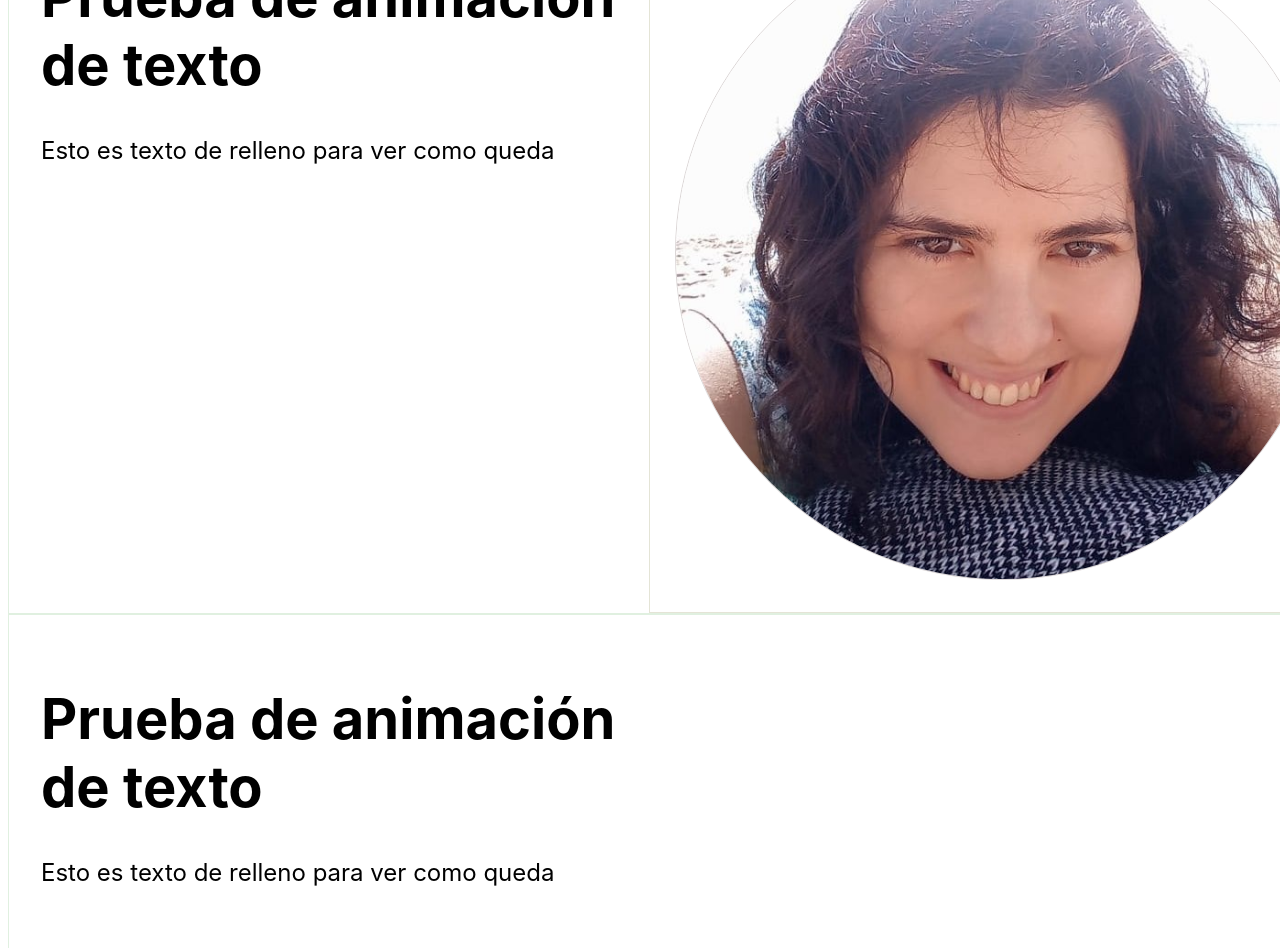
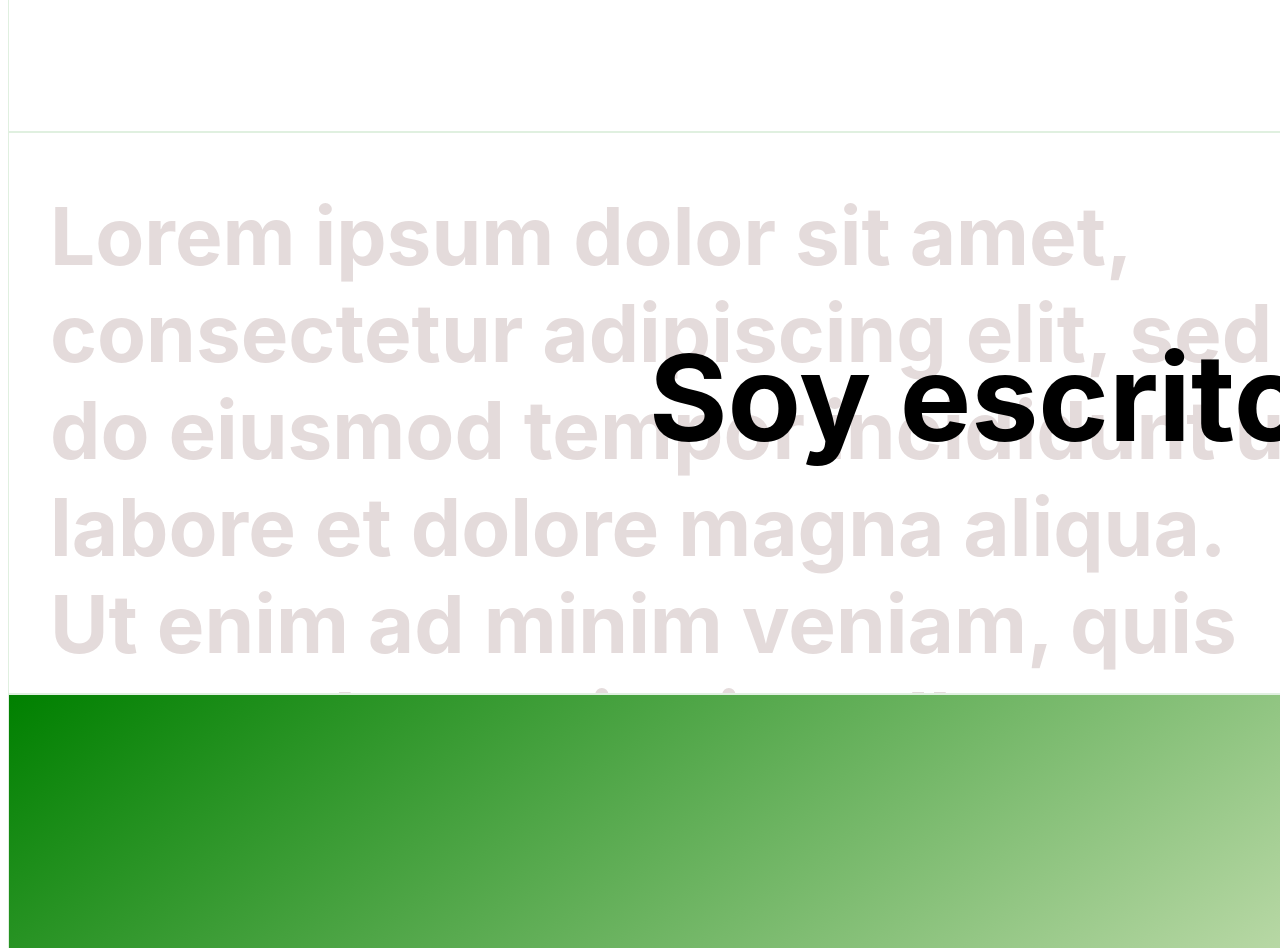
Before and after one commit to Juansa77/etwp, a React (Vite) app: page / in a window 1280 px wide. Shown: the part 2520-3468 px from the top of the page. Built offline with nearby package versions, Linux system fonts and the light colour scheme.

Commit message:
added gradient an backg animation, fixed animatedtext and animatedpic for loooping when visible

```diff
--- /dev/null
+++ b/src/Hooks/useVerticalScrollPosition.jsx
@@ -0,0 +1,24 @@
+import { useEffect, useState } from "react";
+
+
+const useVerticalScrollPosition = () => {
+  const [verticalScrollPosition, setVerticalScrollPosition] = useState(0);
+
+  useEffect(() => {
+    //* Seteamos el cuurentScroll al valor actual de scroll de la pantalla
+    const handleScroll = () => {
+      const currentVerticalScroll = window.scrollY;
+      setVerticalScrollPosition(currentVerticalScroll);
+    };
+//* Añadimos un listener a la pantalla
+    window.addEventListener("scroll", handleScroll);
+//* Desmontamos el evento
+    return () => {
+      window.removeEventListener("scroll", handleScroll);
+    };
+  }, []);
+//* Retornamos el valor de la posición vertical
+  return verticalScrollPosition;
+};
+
+export default useVerticalScrollPosition;
--- a/src/components/AnimatedPic/AnimatedPic.css
+++ b/src/components/AnimatedPic/AnimatedPic.css
@@ -11,7 +11,7 @@
     padding: 4vh;
 
   transform: translateX(-100%); /* Inicialmente fuera de la pantalla a la izquierda */
-  transition: transform 1.5s ease;
+  transition: transform 2.5s ease;
   border: 1px solid rgb(228, 228, 214);
   display: flex;
   width: 100%;
--- a/src/components/AnimatedPic/AnimatedPic.jsx
+++ b/src/components/AnimatedPic/AnimatedPic.jsx
@@ -45,6 +45,18 @@ const AnimatedPic = ({ direction, pic, form }) => {
     // Aplica la animación cuando el elemento es visible
     if (isVisible) {
       animatedTextRef.current.style.transform = "translateX(0)";
+    }else{
+      if(direction=="left"){
+        animatedTextRef.current.style.transform = "translateX(-100%)";
+      }
+      if(direction=="right"){
+        animatedTextRef.current.style.transform = "translateX(100%)";
+      }
+
+      if(direction=="up"){
+        animatedTextRef.current.style.transform = "translateY(50%)";
+      }
+
     }
   }, [isVisible]);
 
--- a/src/components/AnimatedText/AnimatedText.css
+++ b/src/components/AnimatedText/AnimatedText.css
@@ -11,7 +11,7 @@
     padding: 4vh;
 
   transform: translateX(-100%); /* Inicialmente fuera de la pantalla a la izquierda */
-  transition: transform 1.5s ease;
+  transition: transform 2.5s ease;
 
 }
 
--- a/src/components/AnimatedText/AnimatedText.jsx
+++ b/src/components/AnimatedText/AnimatedText.jsx
@@ -45,6 +45,18 @@ const AnimatedText = ({ direction }) => {
     // Aplica la animación cuando el elemento es visible
     if (isVisible) {
       animatedTextRef.current.style.transform = "translateX(0)";
+    }else{
+      if(direction=="left"){
+        animatedTextRef.current.style.transform = "translateX(-100%)";
+      }
+      if(direction=="right"){
+        animatedTextRef.current.style.transform = "translateX(100%)";
+      }
+
+      if(direction=="up"){
+        animatedTextRef.current.style.transform = "translateY(50%)";
+      }
+
     }
   }, [isVisible]);
 
--- /dev/null
+++ b/src/components/AnimatedTextBack/AnimatedTextBack.css
@@ -0,0 +1,24 @@
+.animatedTextBack-container{
+    height: 70vh;
+    width: 100%;
+    overflow: hidden;
+    position: relative;
+}
+
+.backTextAnimated{
+    position: relative;
+    font-size: 10vh;
+
+   /* transition:  0.5s ease-in-out;*/
+   color:rgb(228, 219, 219);
+}
+
+.mainText{
+    position: absolute;
+    top:20%;
+    left:50%;
+    font-size: 15vh;
+    width: 100%;
+    height: min-content;
+
+}
--- /dev/null
+++ b/src/components/AnimatedTextBack/AnimatedTextBack.jsx
@@ -0,0 +1,37 @@
+import { useState, useEffect, useRef } from "react";
+import useVerticalScrollPosition from "../../Hooks/useVerticalScrollPosition";
+
+import "./AnimatedTextBack.css";
+
+const AnimatedTextBack = () => {
+  const textAnimatedBack= useRef()
+  const verticalScrollPosition = useVerticalScrollPosition().toFixed(0)
+  const [animationValue, setAnimationValue] = useState(0)
+
+  useEffect(()=>{
+
+setAnimationValue((verticalScrollPosition/100)-40)
+textAnimatedBack.current.style.left=`${animationValue}%`
+  }
+
+  ,[verticalScrollPosition])
+
+  console.log(animationValue)
+  console.log(verticalScrollPosition);
+  return (
+    <div className="animatedTextBack-container">
+      <h1  className="backTextAnimated"  ref={textAnimatedBack}>
+        Lorem ipsum dolor sit amet, consectetur adipiscing elit, sed do eiusmod
+        tempor incididunt ut labore et dolore magna aliqua. Ut enim ad minim
+        veniam, quis nostrud exercitation ullamco laboris nisi ut aliquip ex ea
+        commodo consequat. Duis aute irure dolor in reprehenderit in voluptate
+        velit esse cillum dolore eu fugiat nulla pariatur. Excepteur sint
+        occaecat cupidatat non proident, sunt in culpa qui officia deserunt
+        mollit anim id est laborum.
+      </h1>
+      <h1 className="mainText">Soy escritora</h1>
+    </div>
+  );
+};
+
+export default AnimatedTextBack;
--- a/src/components/DivSeparator/DivSeparator.css
+++ b/src/components/DivSeparator/DivSeparator.css
@@ -1,6 +1,7 @@
 .div-separator{
-    min-height: 90vh;
-    min-height: 90vh;
+ max-height: min-content;
+ min-height: min-content;
+
     width: 100vw;
     display: flex;
     border: 1px solid rgb(224, 240, 224);
--- /dev/null
+++ b/src/components/GradientDivAnimated/GradientDivAnimated.css
@@ -0,0 +1,17 @@
+.gradient-animated-container{
+    height: 70vh;
+    width: 100%;
+    transition: background-image 5s ease-in-out;
+    position: relative;
+    padding: 5vh;
+    overflow: hidden;
+
+}
+
+.gradientText{
+    font-size: 15vh;
+    color: beige;
+    position: absolute;
+    width: 100%;
+    left: 20%;
+}
--- /dev/null
+++ b/src/components/GradientDivAnimated/GradientDivAnimated.jsx
@@ -0,0 +1,33 @@
+import { useState, useRef, useEffect } from "react";
+import "./GradientDivAnimated.css";
+import useVerticalScrollPosition from "../../Hooks/useVerticalScrollPosition";
+
+const GradientDivAnimated = () => {
+  const animatedGradient = useRef();
+  const animatedTextGradient = useRef()
+  const verticalScroll = useVerticalScrollPosition().toFixed(0);
+  const [gradientAnimationValue, setGradientAnimationValue] = useState(0);
+  const [textAnimationValue, setTextAnimationValue]= useState(0)
+  const [textSize, setTextSize] = useState(0)
+
+  useEffect(() => {
+    setGradientAnimationValue(verticalScroll/5);
+    setTextAnimationValue((verticalScroll/90)*0.5+15)
+    setTextSize((verticalScroll/100)+100)
+    animatedGradient.current.style.backgroundImage = `linear-gradient(${gradientAnimationValue}deg, green, beige   )`;
+    animatedTextGradient.current.style.top=`${textAnimationValue}%`
+    animatedTextGradient.current.style.fontSize=`${textSize}px`
+  }, [verticalScroll]);
+  console.log(gradientAnimationValue);
+  console.log(textAnimationValue)
+  console.log(textSize)
+
+  return (
+    <div className="gradient-animated-container" ref={animatedGradient}>
+    <h1 className="gradientText" ref={animatedTextGradient}>Me gustan los gatos</h1>
+
+    </div>
+  );
+};
+
+export default GradientDivAnimated;
--- a/src/pages/home/Home.css
+++ b/src/pages/home/Home.css
@@ -1,6 +1,5 @@
 .home{
     width: 100%;
-
     height: 100vh;
     display: flex;
     flex-direction: column;
--- a/src/pages/home/Home.jsx
+++ b/src/pages/home/Home.jsx
@@ -4,32 +4,37 @@ import AnimatedPic from "../../components/AnimatedPic/AnimatedPic";
 import DivSeparator from "../../components/DivSeparator/DivSeparator";
 import HeroSection from "../../components/HeroSection/HeroSection";
 import AnimationLinear from "../../components/AnimationLinear/AnimationLinear";
+import AnimatedTextBack from "../../components/AnimatedTextBack/AnimatedTextBack";
+import GradientDivAnimated from "../../components/GradientDivAnimated/GradientDivAnimated";
+
 
 
 const Home = () => {
   return (
     <div className="home">
-    <HeroSection/>
-    <DivSeparator>
-      <AnimationLinear/>
-    </DivSeparator>
+      <HeroSection />
+      <DivSeparator>
+        <AnimationLinear />
+      </DivSeparator>
+
       <DivSeparator>
         <AnimatedText direction={"left"} />
         <AnimatedText direction={"right"} />
       </DivSeparator>
       <DivSeparator>
-        <AnimatedText direction={"up"} />
-        <AnimatedPic direction={"right"} pic={"elena1.jpg"} form={"circle"}/>
+        <AnimatedTextBack />
       </DivSeparator>
       <DivSeparator>
-        <AnimatedText />
+        <GradientDivAnimated/>
       </DivSeparator>
       <DivSeparator>
-        <AnimatedText />
+        <AnimatedText direction={"up"} />
+        <AnimatedPic direction={"right"} pic={"elena1.jpg"} form={"circle"} />
       </DivSeparator>
       <DivSeparator>
-        <AnimatedText />
+        <AnimatedText direction={"up"} />
       </DivSeparator>
+
     </div>
   );
 };
```
